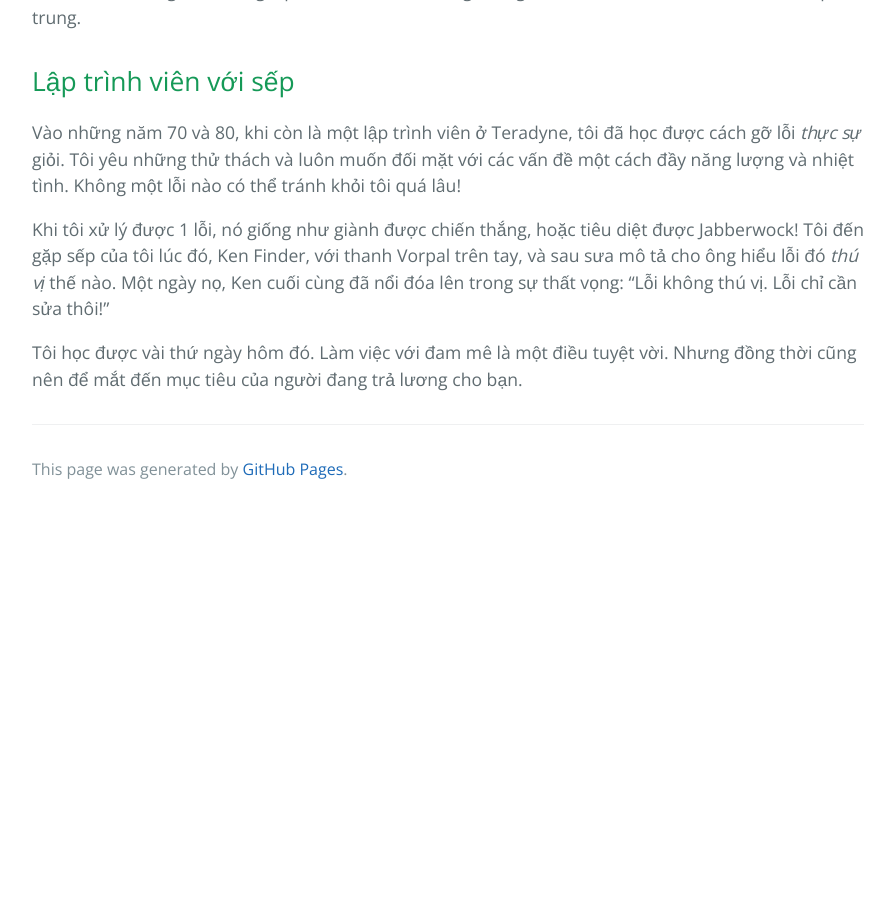
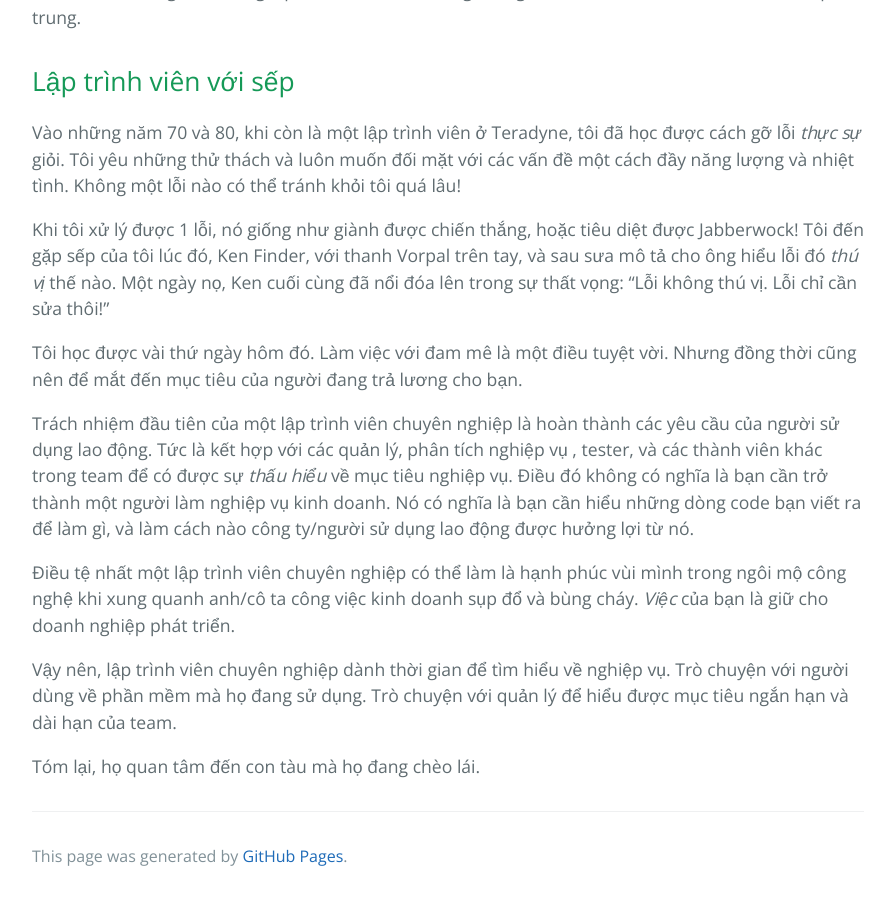
Before and after one commit to HaiBV/haibv.github.io, a Jekyll site: the page built from clean-coder/chapter-12-collaboration.md, in a window 1280 px wide and 900 px high, scrolled down 2110 px. Shown: the whole window, without its empty margins (192-1086 px from the left). Built offline with Jekyll 4.4.1, drawn with Linux system fonts in a browser that asks for light colours; our own code applies the rules of GitHub Pages for plain Markdown files; before the commit the page ends 2623 px from its top, so only the background shows below that.

Commit message:
Book - The Clean Coder - Chapter 12 - Collaboration

```diff
--- a/clean-coder/chapter-11-collaboration.md
+++ b/clean-coder/chapter-12-collaboration.md
@@ -45,3 +45,11 @@ Vào những năm 70 và 80, khi còn là một lập trình viên ở Teradyne,
 Khi tôi xử lý được 1 lỗi, nó giống như giành được chiến thắng, hoặc tiêu diệt được Jabberwock! Tôi đến gặp sếp của tôi lúc đó, Ken Finder, với thanh Vorpal trên tay, và sau sưa mô tả cho ông hiểu lỗi đó _thú vị_ thế nào. Một ngày nọ, Ken cuối cùng đã nổi đóa lên trong sự thất vọng: "Lỗi không thú vị. Lỗi chỉ cần sửa thôi!"
 
 Tôi học được vài thứ ngày hôm đó. Làm việc với đam mê là một điều tuyệt vời. Nhưng đồng thời cũng nên để mắt đến mục tiêu của người đang trả lương cho bạn.
+
+Trách nhiệm đầu tiên của một lập trình viên chuyên nghiệp là hoàn thành các yêu cầu của người sử dụng lao động. Tức là kết hợp với các quản lý, phân tích nghiệp vụ , tester, và các thành viên khác trong team để có được sự _thấu hiểu_ về mục tiêu nghiệp vụ. Điều đó không có nghĩa là bạn cần trở thành một người làm nghiệp vụ kinh doanh. Nó có nghĩa là bạn cần hiểu những dòng code bạn viết ra để làm gì, và làm cách nào công ty/người sử dụng lao động được hưởng lợi từ nó.
+
+Điều tệ nhất một lập trình viên chuyên nghiệp có thể làm là hạnh phúc vùi mình trong ngôi mộ công nghệ khi xung quanh anh/cô ta công việc kinh doanh sụp đổ và bùng cháy. _Việc_ của bạn là giữ cho doanh nghiệp phát triển.
+
+Vậy nên, lập trình viên chuyên nghiệp dành thời gian để tìm hiểu về nghiệp vụ. Trò chuyện với người dùng về phần mềm mà họ đang sử dụng. Trò chuyện với quản lý để hiểu được mục tiêu ngắn hạn và dài hạn của team.
+
+Tóm lại, họ quan tâm đến con tàu mà họ đang chèo lái.
```
Also changed, not shown: clean-coder/contents.md (+2 -2 lines).
